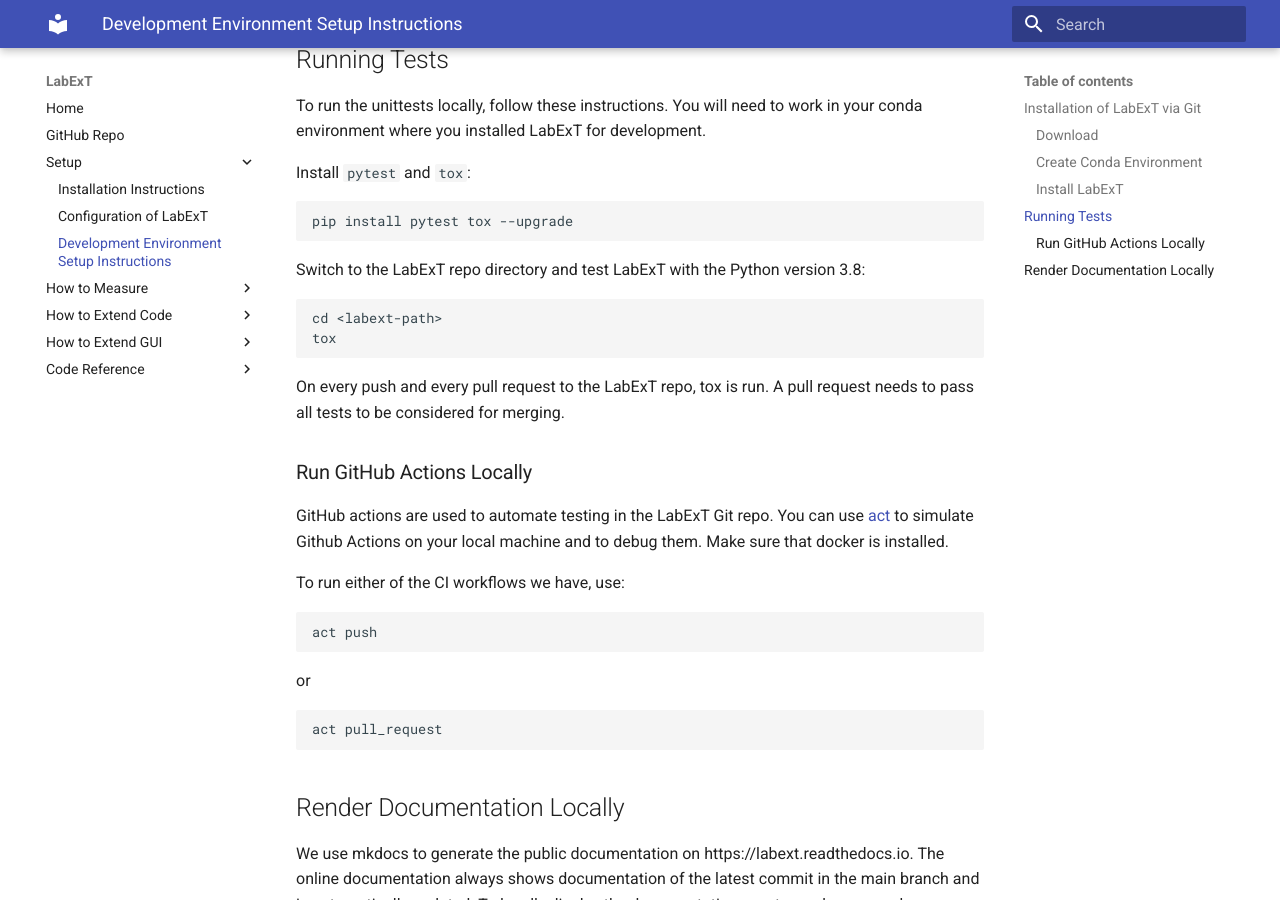
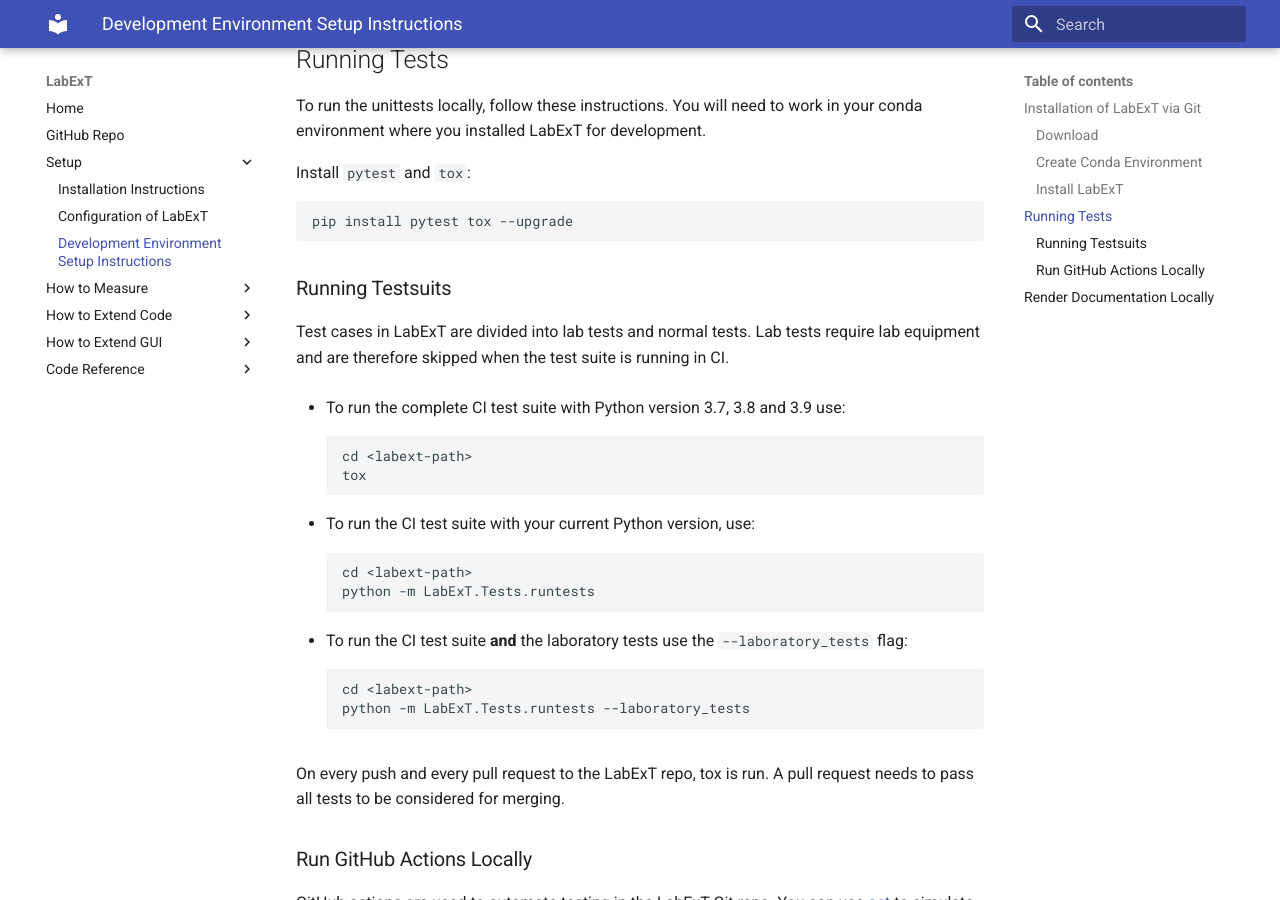
Before and after one commit to LabExT/LabExT, an MkDocs documentation site: the page built from docs/setup_dev_env.md, in a window 1280 px wide and 900 px high, scrolled down 1960 px. Built offline with MkDocs 1.6.1 and Material for MkDocs 9.7.7, drawn with Linux system fonts in a browser that asks for light colours.

Commit message:
Update instructions to run the Testsuite

````diff
--- a/docs/setup_dev_env.md
+++ b/docs/setup_dev_env.md
@@ -77,10 +77,26 @@
 pip install pytest tox --upgrade
 ```
 
-Switch to the LabExT repo directory and test LabExT with the Python version 3.8:
+
+### Running Testsuits
+Test cases in LabExT are divided into lab tests and normal tests. Lab tests require lab equipment and are therefore skipped when the test suite is running in CI.
+
+- To run the complete CI test suite with Python version 3.7, 3.8 and 3.9 use:
 ```
 cd <labext-path>
 tox
+```
+
+- To run the CI test suite with your current Python version, use:
+```
+cd <labext-path>
+python -m LabExT.Tests.runtests
+```
+
+- To run the CI test suite **and** the laboratory tests use the `--laboratory_tests` flag:
+```
+cd <labext-path>
+python -m LabExT.Tests.runtests --laboratory_tests
 ```
 
 On every push and every pull request to the LabExT repo, tox is run. A pull request needs to pass all tests to be
````
